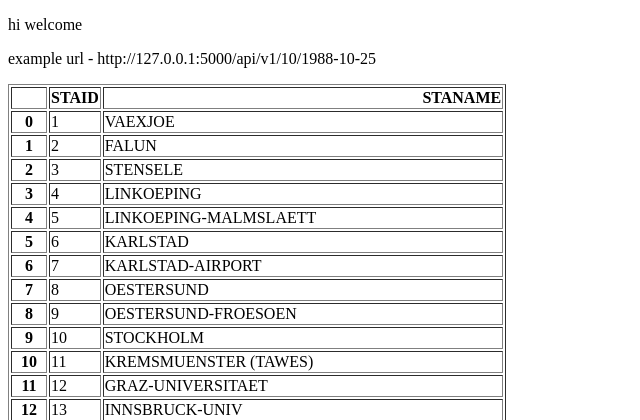
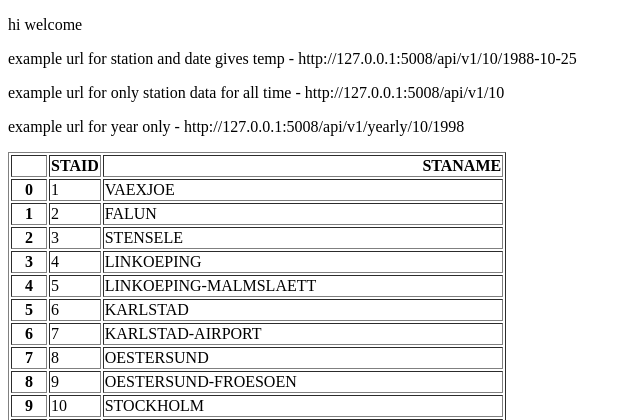
Before and after one commit to shaunnihal7-beep/Weather-API-webapp-, a Flask app: page / in a window 1280 px wide. Shown: the top 420 px of the page, without its empty margins (0-640 px from the left). Run offline with Flask 3, Linux system fonts and the light colour scheme.

Commit message:
shows data for year

```diff
--- a/main.py
+++ b/main.py
@@ -1,7 +1,5 @@
 from flask import Flask, render_template
 import pandas as pd
-
-
 
 
 #website obj
@@ -13,9 +11,6 @@ app = Flask(__name__)
 #below line is when you want only those columns
 stations = pd.read_csv("data_small/stations.txt",skiprows = 17)
 stations = stations[["STAID","STANAME                                 "]]
-print(stations)
-
-
 
 
 #connects html page to obj
@@ -32,8 +27,6 @@ def home():
 
 #must always create "templates" folder to use render_template
 #and must be in same directory
-
-
 
 
 #when someone types this "api/....." the <station> and date are variables that can be interacted with
@@ -64,6 +57,23 @@ def about(station,date):
     }
 
 
+@app.route("/api/v1/<station>")
+def weather(station):
+    #make sure to convert to something like dict or html coz without it is pandas
+    #datatype
+    #orient means it will make dictionary in better way horizontally
+    station_only = pd.read_csv("data_small/TG_STAID"+str(station).zfill(6)+".txt",
+                               skiprows = 20, parse_dates =["    DATE"] )
+    station_only=station_only.to_dict(orient="records")
+    return station_only
+
+@app.route("/api/v1/yearly/<station>/<date>")
+def yearly(station,date):
+    filename = "data_small/TG_STAID"+str(station).zfill(6)+".txt"
+    df = pd.read_csv(filename, skiprows=20 )
+    df["    DATE"] = df["    DATE"].astype(str)
+    result = df[df["    DATE"].str.startswith(str(date))]
+    return result.to_dict(orient="records")
 #means only when executed directly it opens
 if __name__ == "__main__":
     #shows error on website + auto refresh
--- a/templates/home.html
+++ b/templates/home.html
@@ -6,7 +6,9 @@
 </head>
 <body>
 <p> hi welcome</p>
-<p> example url - http://127.0.0.1:5000/api/v1/10/1988-10-25</p>
+<p> example url for station and date gives temp - http://127.0.0.1:5008/api/v1/10/1988-10-25</p>
+<p>example url for only station data for all time - http://127.0.0.1:5008/api/v1/10</p>
+<p>example url for year only  - http://127.0.0.1:5008/api/v1/yearly/10/1998</p>
 <!-- |safe sllows html to be executed -->
 <p>{{data | safe}}</p>
 </body>
```
Also changed, not shown: templates/station_page.html (added, +10 -0 lines).
